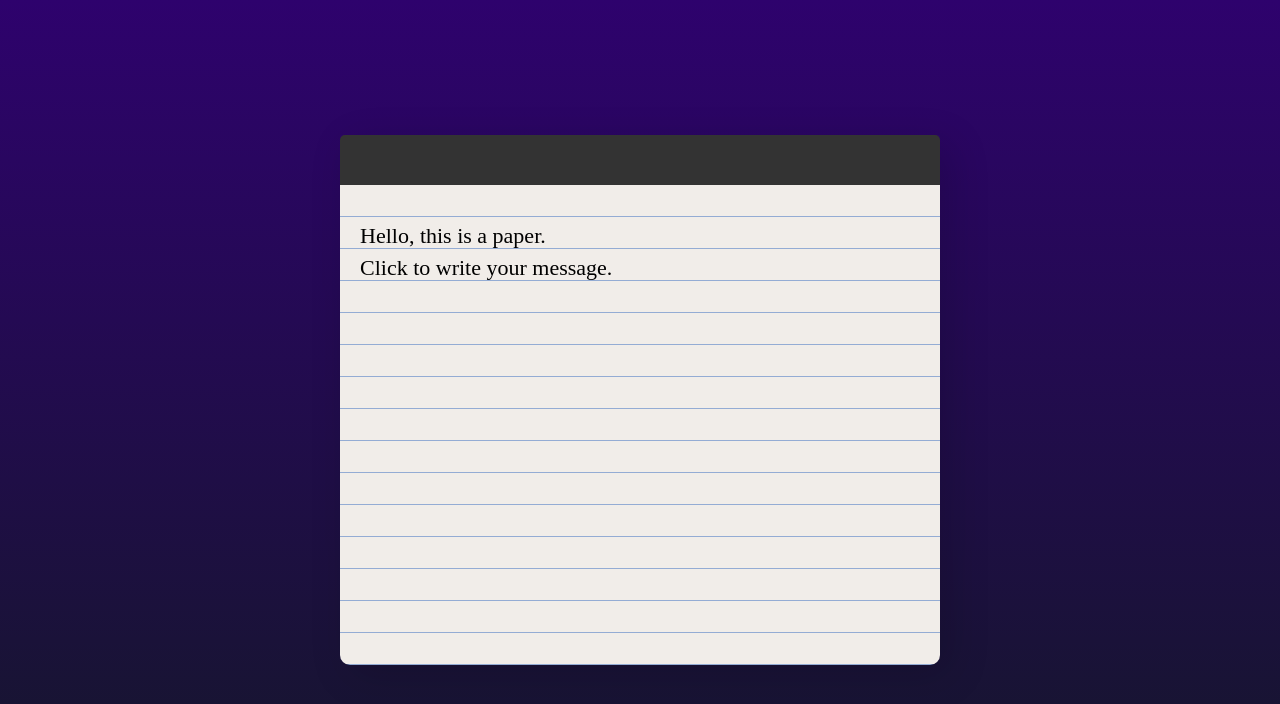
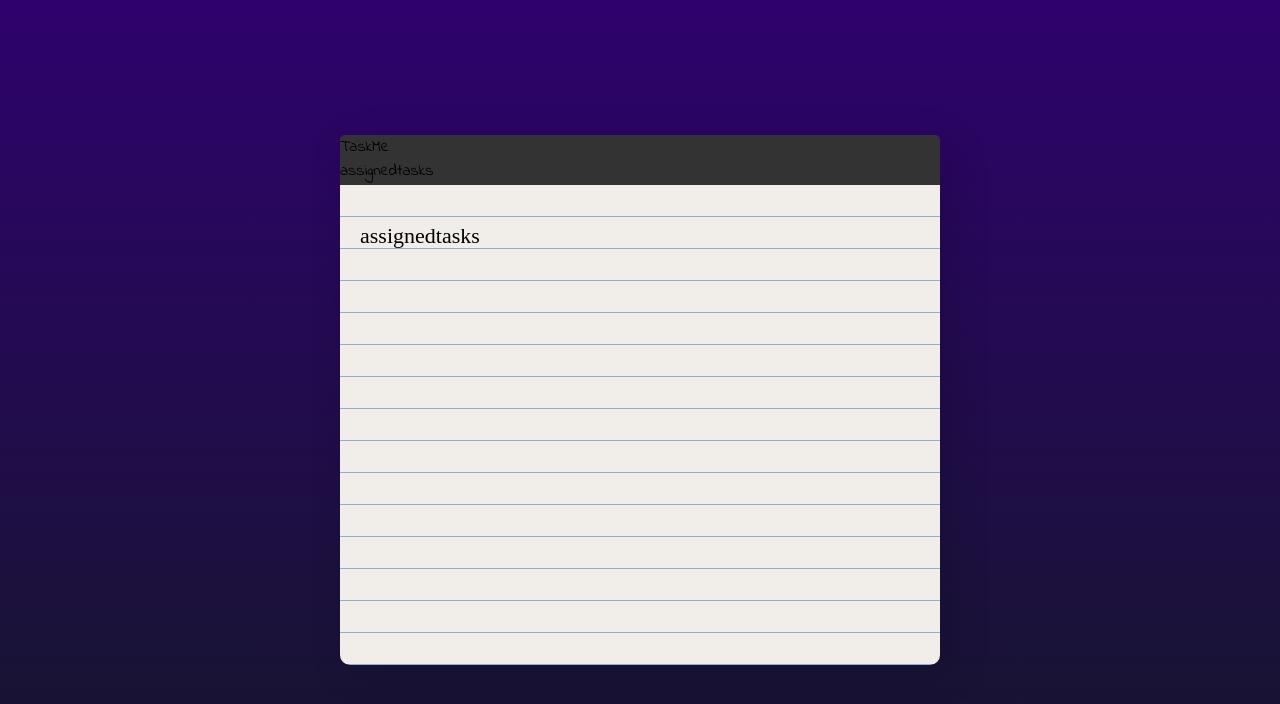
Before and after one commit to mazibuko-s/taskme, a Next.js app in the folder taskme app/: page / in a window 1280 px wide. Shown: the top 704 px of the page. Built offline with nearby package versions, Linux system fonts and the light colour scheme.

Commit message:
task page layout

```diff
--- /dev/null
+++ b/taskme app/src/components/notepad/AssignedTasks.tsx
@@ -0,0 +1,11 @@
+import React from'react';
+
+interface AssignedTasksProps{
+prop: string
+}
+
+const AssignedTasks: React.FC<AssignedTasksProps> = ({prop}) =>
+{
+return (<div>AssignedTasks</div>);
+}
+export default AssignedTasks;
--- /dev/null
+++ b/taskme app/src/components/notepad/MyTasks.tsx
@@ -0,0 +1,11 @@
+import React from'react';
+
+interface MyTasksProps{
+prop: string
+}
+
+const MyTasks: React.FC<MyTasksProps> = ({prop}) =>
+{
+return (<div>MyTasks</div>);
+}
+export default MyTasks;
--- a/taskme app/src/components/notepad/Notepad.tsx
+++ b/taskme app/src/components/notepad/Notepad.tsx
@@ -1,13 +1,23 @@
-import React from'react';
+import React, { useState } from "react";
 
-const Notepad: React.FC = () =>
-{
-return (<div className="notepad">
-  <div className="top"></div>
-  <div className="paper" contentEditable="true">
-    Hello, this is a paper.<br/>
-    Click to write your message.
-  </div>
-</div>);
-}
+const Notepad: React.FC = () => {
+  const [isMyTasks, setMyTasks] = useState<boolean>(false);
+
+  const handleToggle = () => {
+    setMyTasks(!isMyTasks);
+  };
+
+  return (
+    <div className="notepad">
+      <div className="top">
+        <p>TaskMe</p>
+        <button onClick={handleToggle}>
+          {isMyTasks ? "mytasks" : "assignedtasks"}
+        </button>
+      </div>
+      <div className="paper">{isMyTasks ? "mytasks" : "assignedtasks"}</div>
+    </div>
+  );
+};
+
 export default Notepad;
```
Also changed, not shown: taskme app/package.json (+6 -1 lines), 1 other file (tests, documents, lock files or other folders).
